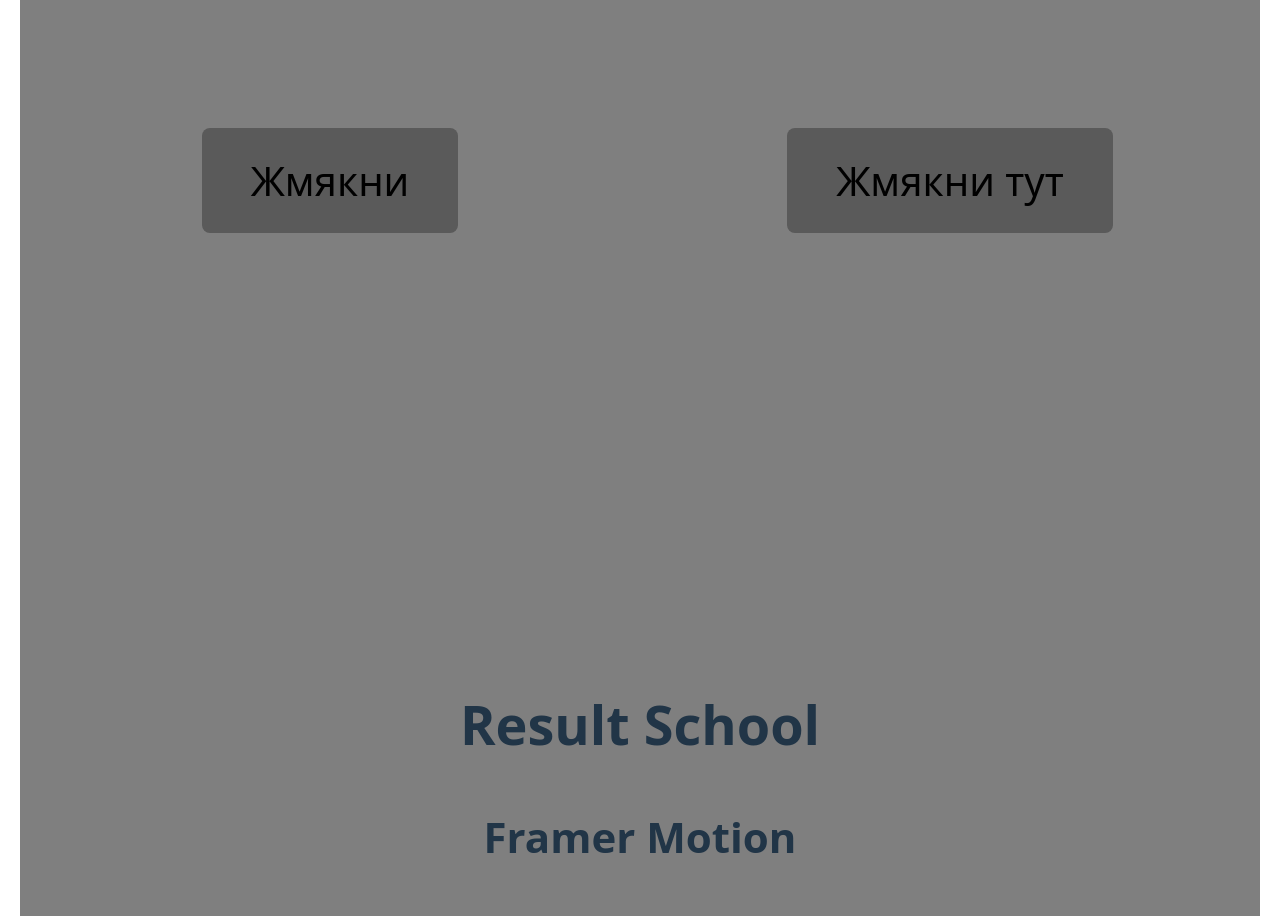
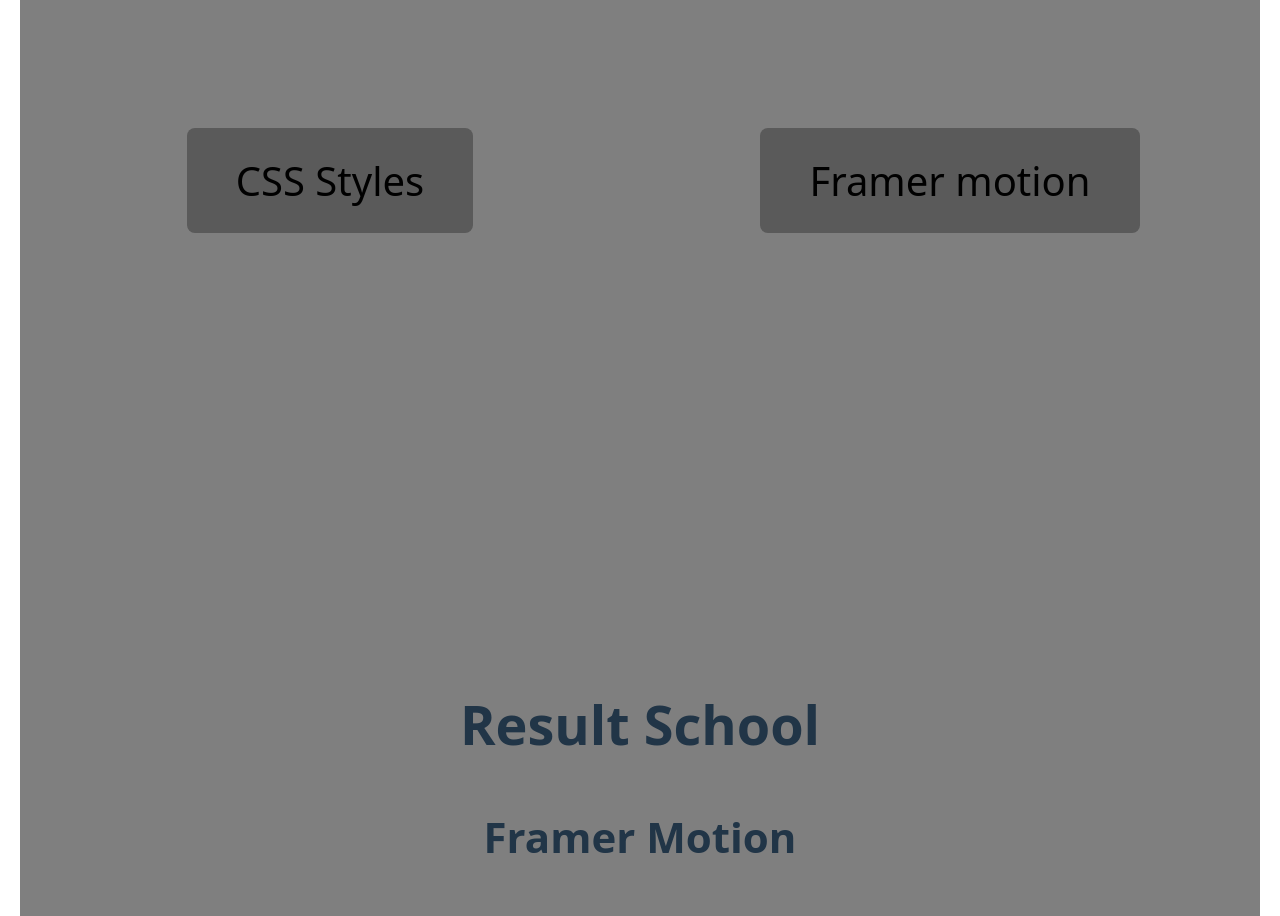
Before and after one commit to SadBatya/result-framer-motion, a React (Vite) app: page / in a window 1280 px wide. Shown: the part 1820-2736 px from the top of the page. Built offline with nearby package versions, Linux system fonts and the light colour scheme.

Commit message:
refactor: changed text in buttons

```diff
--- a/src/widgets/section-button/section-button.tsx
+++ b/src/widgets/section-button/section-button.tsx
@@ -4,7 +4,7 @@
 export const SectionButtons = () => (
   <Section>
     <div className={style.before}>
-      <FramerButton className={style.button}>Жмякни</FramerButton>
+      <FramerButton className={style.button}>CSS Styles</FramerButton>
     </div>
     <div className={style.after}>
       <FramerButton
@@ -12,7 +12,7 @@
         whileTap={{ scale: 0.9 }}
         className={style.button}
       >
-        Жмякни тут
+        Framer motion
       </FramerButton>
     </div>
   </Section>
```
